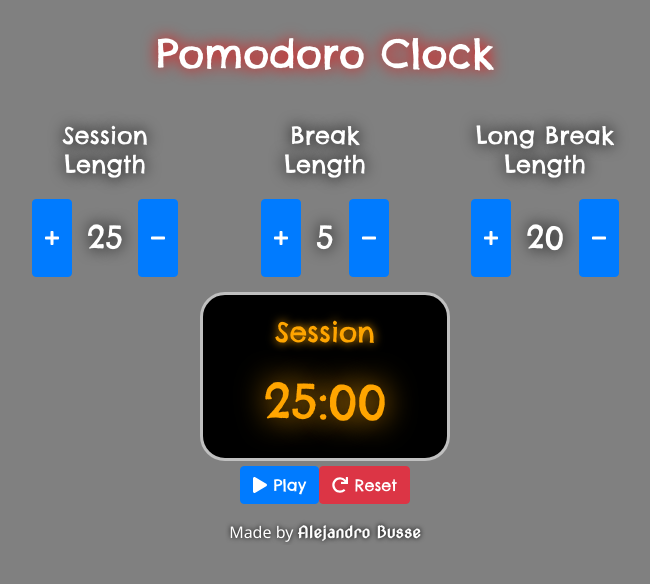
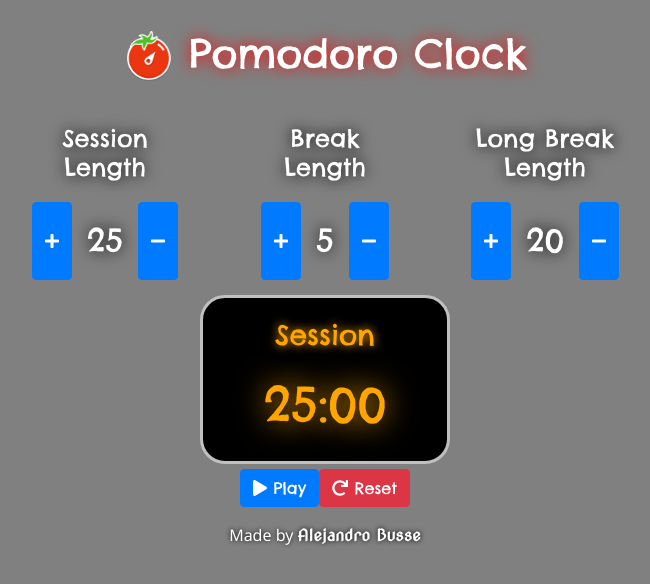
Before and after one commit to Al3busse/Podomodo-Clock, a React (Create React App) app: page / in a window 1280 px wide. Shown: the top 584 px of the page, without its empty margins (315-965 px from the left). Built offline with nearby package versions, Linux system fonts and the light colour scheme.

Commit message:
added pomodoro image

```diff
--- a/src/App.js
+++ b/src/App.js
@@ -157,7 +157,17 @@ class App extends React.Component {
   render() {
     return (
       <Container id='container' fluid>
-        <h1>Pomodoro Clock</h1>
+        <Row>
+          <h1>
+            <img
+              src={require("./pomodoro.png")}
+              alt='tomato'
+              height='50px'
+              width='50px'
+            />{" "}
+            Pomodoro Clock
+          </h1>
+        </Row>
         <Row>
           <Col xs={12} sm={4}>
             <SessionLength
```
Also changed, not shown: src/pomodoro.png (added).
